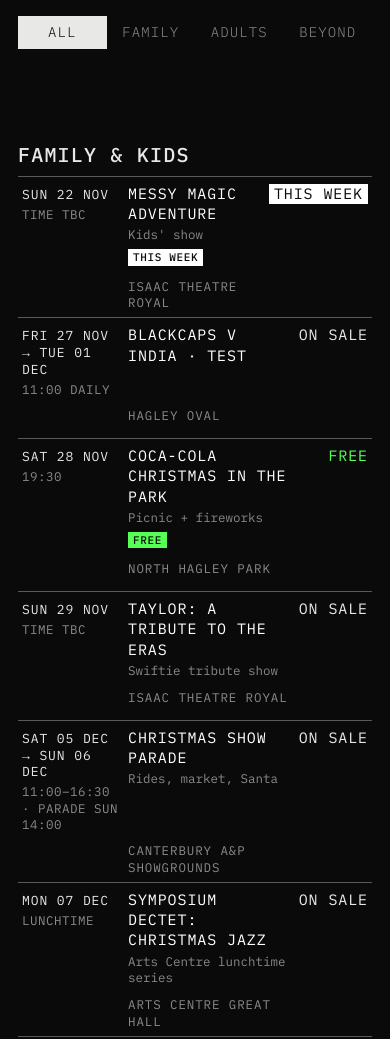
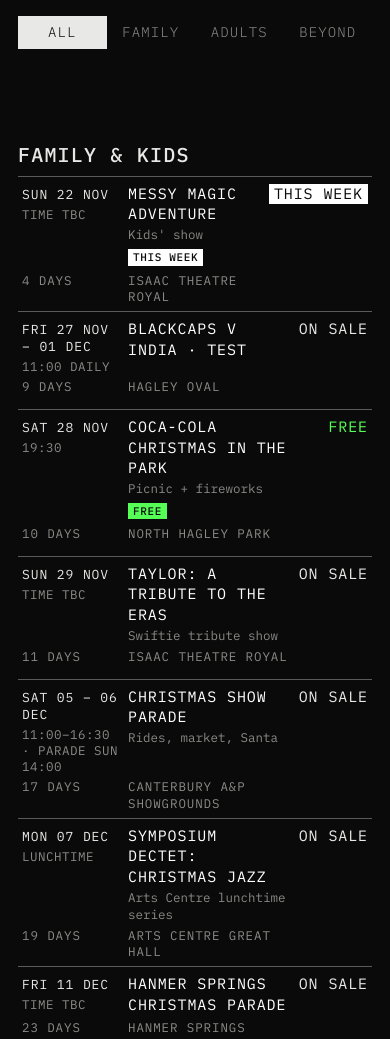
Before and after one commit to blangdon/events, a plain HTML site: page index.html in a window 390 px wide. Shown: the top 1039 px of the page. Drawn offline with Linux system fonts and the light colour scheme.

Commit message:
Add days-away column and compact date ranges
- New column: N DAYS / TOMORROW / TODAY / ON NOW (— for TBC dates)
- Ranges on one line: THU 21 – 31 JAN, FRI 27 NOV – 01 DEC

Co-Authored-By: Claude Opus 5.5 <noreply@anthropic.com>
Claude-Session: https://claude.ai/code/session_015CofzuhfrDsYs5h9Ap95p3

```diff
--- a/index.html
+++ b/index.html
@@ -41,9 +41,10 @@
   h2{font-weight:500;font-size:20px;letter-spacing:.06em;margin:0 0 8px;text-transform:uppercase}
 
   .board{border-top:1px solid var(--rule)}
-  .r{display:grid;grid-template-columns:170px minmax(0,1.5fr) minmax(0,1fr) 100px 64px;gap:18px;align-items:baseline;
+  .r{display:grid;grid-template-columns:190px 96px minmax(0,1.5fr) minmax(0,1fr) 100px 64px;gap:18px;align-items:baseline;
     padding:7px 4px 6px;border-bottom:1px solid var(--rule);text-transform:uppercase;letter-spacing:.06em}
-  .r .d{font-variant-numeric:tabular-nums;line-height:1.3;white-space:pre-line}
+  .r .d{font-variant-numeric:tabular-nums;line-height:1.3}
+  .r .ago{color:var(--fg);font-variant-numeric:tabular-nums;white-space:nowrap}
   .r .d .tm{display:block;color:var(--dim);font-size:12.5px;letter-spacing:.04em;margin-top:2px}
   .r .w a{color:var(--hi);text-decoration:none;font-size:17px}
   .r .w a:hover{text-decoration:underline;text-underline-offset:4px}
@@ -79,7 +80,10 @@
     aside ul{display:grid;grid-template-columns:repeat(4,1fr)}
     aside button{font-size:14px;justify-content:center;padding:7px 2px} aside button span{display:none}
     aside .more{margin:8px 8px 0}
-      .r{grid-template-columns:96px minmax(0,1fr) auto;gap:10px}
+      .r{grid-template-columns:96px minmax(0,1fr) auto;gap:4px 10px}
+    .r .d{grid-column:1;grid-row:1}
+    .r .ago{grid-column:1;grid-row:2;font-size:12.5px;color:var(--dim)}
+    .r .w{grid-column:2;grid-row:1}
     .r .v{grid-column:2;grid-row:2;color:var(--dim);font-size:12.5px}
     .r .s{grid-column:3;grid-row:1}
     .act{grid-column:3;grid-row:2;align-self:end}
@@ -184,7 +188,10 @@ const isTBC=e=>(e.tags||[]).includes("tbc");
 function dateCol(e){
   if(isTBC(e)) return e.when.replace(/\s*\(.*\)/,"").split("·")[0].trim().toUpperCase();
   const a=start(e); if(!e.e) return fmt(a);
-  return fmt(a)+"\n→ "+fmt(new Date(e.e+"T00:00:00"));
+  const b=new Date(e.e+"T00:00:00"), dd=x=>String(x.getDate()).padStart(2,"0");
+  return a.getMonth()===b.getMonth()
+    ? DAY[a.getDay()]+" "+dd(a)+" – "+dd(b)+" "+MON[b.getMonth()]
+    : fmt(a)+" – "+dd(b)+" "+MON[b.getMonth()];
 }
 function status(e){
   const t=e.tags||[];
@@ -196,6 +203,13 @@ function status(e){
   return ["ok","ON SALE"];
 }
 const L={free:"FREE",sold:"SOLD OUT",tbc:"TBC"};
+function away(e){
+  if(isTBC(e)) return "—";
+  const n=Math.round((start(e)-today)/864e5);
+  if(n<=0) return end(e)>=today&&n<0?"ON NOW":"TODAY";
+  if(n===1) return "TOMORROW";
+  return n+" DAYS";
+}
 
 const idOf=e=>(e.what+"-"+e.d).toLowerCase().replace(/[^a-z0-9]+/g,"-").replace(/^-|-$/g,"").slice(0,80);
 EVENTS.forEach(e=>e.id=idOf(e));
@@ -241,6 +255,7 @@ function renderBoards(){
     const rc=["r",cls==="past"?"past":"",p.removed?"removed":""].filter(Boolean).join(" ");
     return `<div class="${rc}" data-i="${EVENTS.indexOf(e)}">
       <div class="d">${esc(dateCol(e))}<span class="tm">${esc(e.t||"Time TBC")}</span></div>
+      <div class="ago">${away(e)}</div>
       <div class="w"><a href="${esc(e.url)}" target="_blank" rel="noopener">${esc(e.what)}</a>${e.note?`<span class="n">${esc(e.note)}</span>`:""}${tl.length&&cls!=="past"?`<span class="tags">${tl.join("")}</span>`:""}</div>
       <div class="v">${esc(e.where)}</div>
       <div class="s ${cls}">${label}</div>
```
